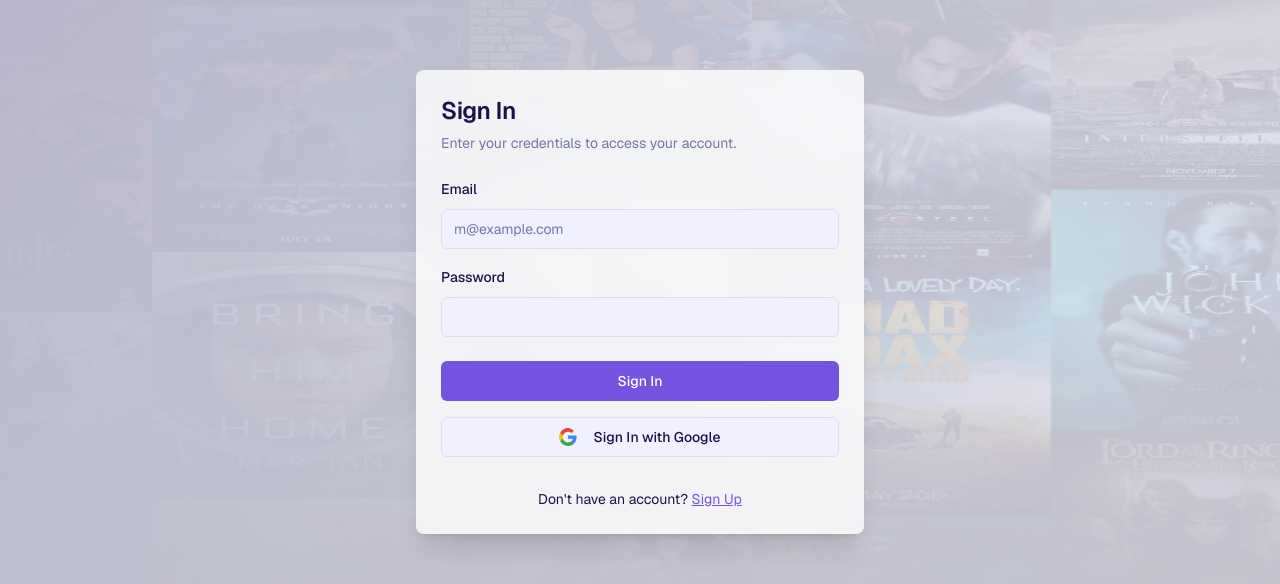
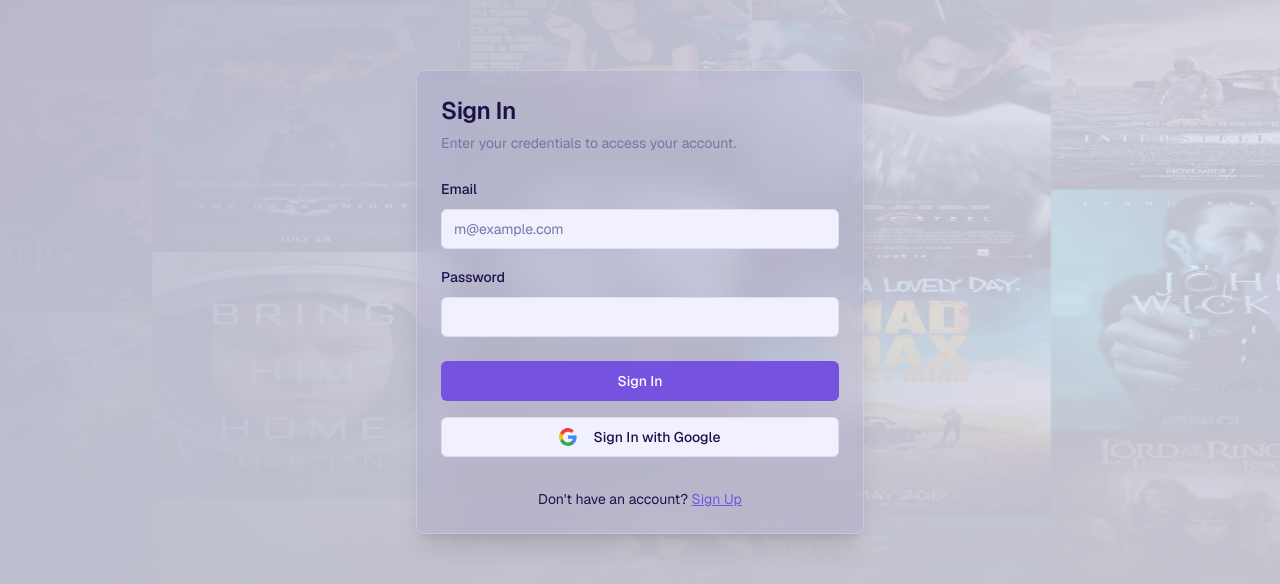
Before and after one commit to ishubham1312/bingeboard, a Next.js app: page /login in a window 1280 px wide. Shown: the part 163-747 px from the top of the page. Built offline with nearby package versions, Linux system fonts and the light colour scheme; no server answers.

Commit message:
added glassmorphism to sign in window

```diff
--- a/src/app/login/page.tsx
+++ b/src/app/login/page.tsx
@@ -94,7 +94,7 @@ export default function LoginPage() {
       <div className="fixed inset-0 z-[-1] bg-login-bg bg-cover md:bg-200% bg-no-repeat animate-pan-bg opacity-20 pointer-events-none"></div>
 
       <main className="flex-grow container mx-auto py-12 px-4 flex justify-center items-center">
-        <Card className="w-full max-w-md bg-card/80 backdrop-blur-lg shadow-xl border-slate-100/25">
+        <Card className="w-full max-w-md bg-card/80 backdrop-blur-lg shadow-xl border-slate-100/25" style={{backgroundColor: 'rgb(72 57 159 / 8%)'}}>
           <CardHeader>
             <CardTitle className="text-2xl">{isSignUp ? "Create an Account" : "Sign In"}</CardTitle>
             <CardDescription>
```
